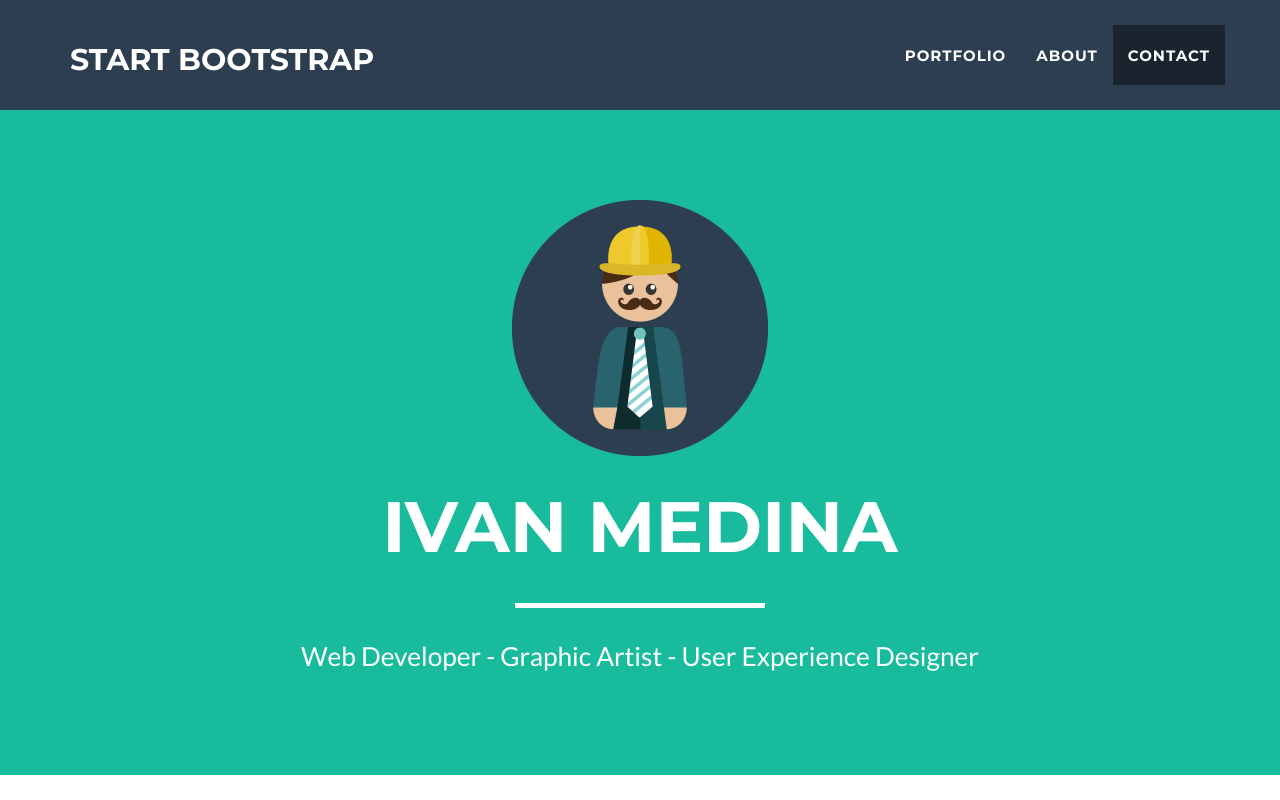
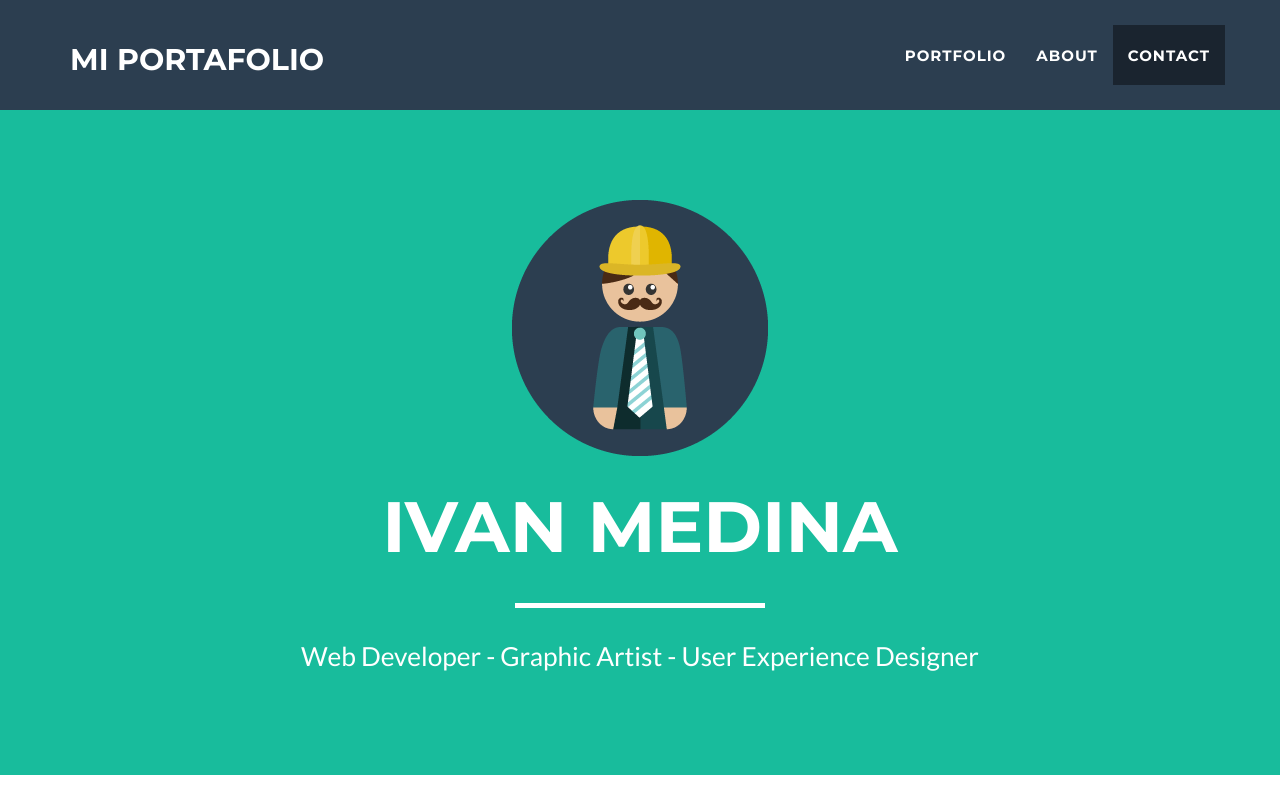
Before and after one commit to ivandevp/gh-pages-demo, a plain HTML site: page index.html in a window 1280 px wide. Shown: the top 800 px of the page. Drawn offline with nearby package versions, Linux system fonts and the light colour scheme.

Commit message:
Navbar changed

```diff
--- a/index.html
+++ b/index.html
@@ -44,7 +44,7 @@
                     <span class="icon-bar"></span>
                     <span class="icon-bar"></span>
                 </button>
-                <a class="navbar-brand" href="#page-top">Start Bootstrap</a>
+                <a class="navbar-brand" href="#page-top">Mi portafolio</a>
             </div>
 
             <!-- Collect the nav links, forms, and other content for toggling -->
```
